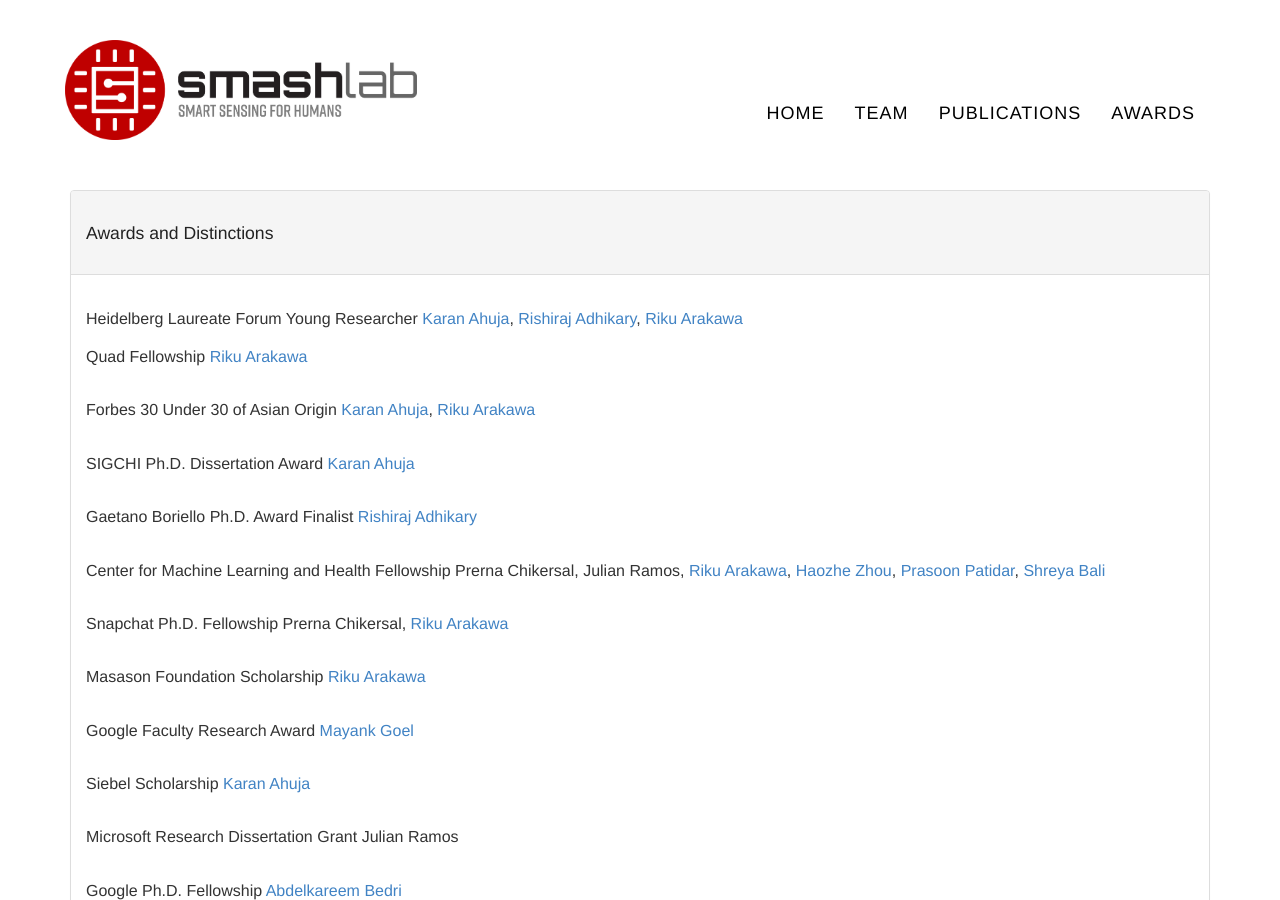
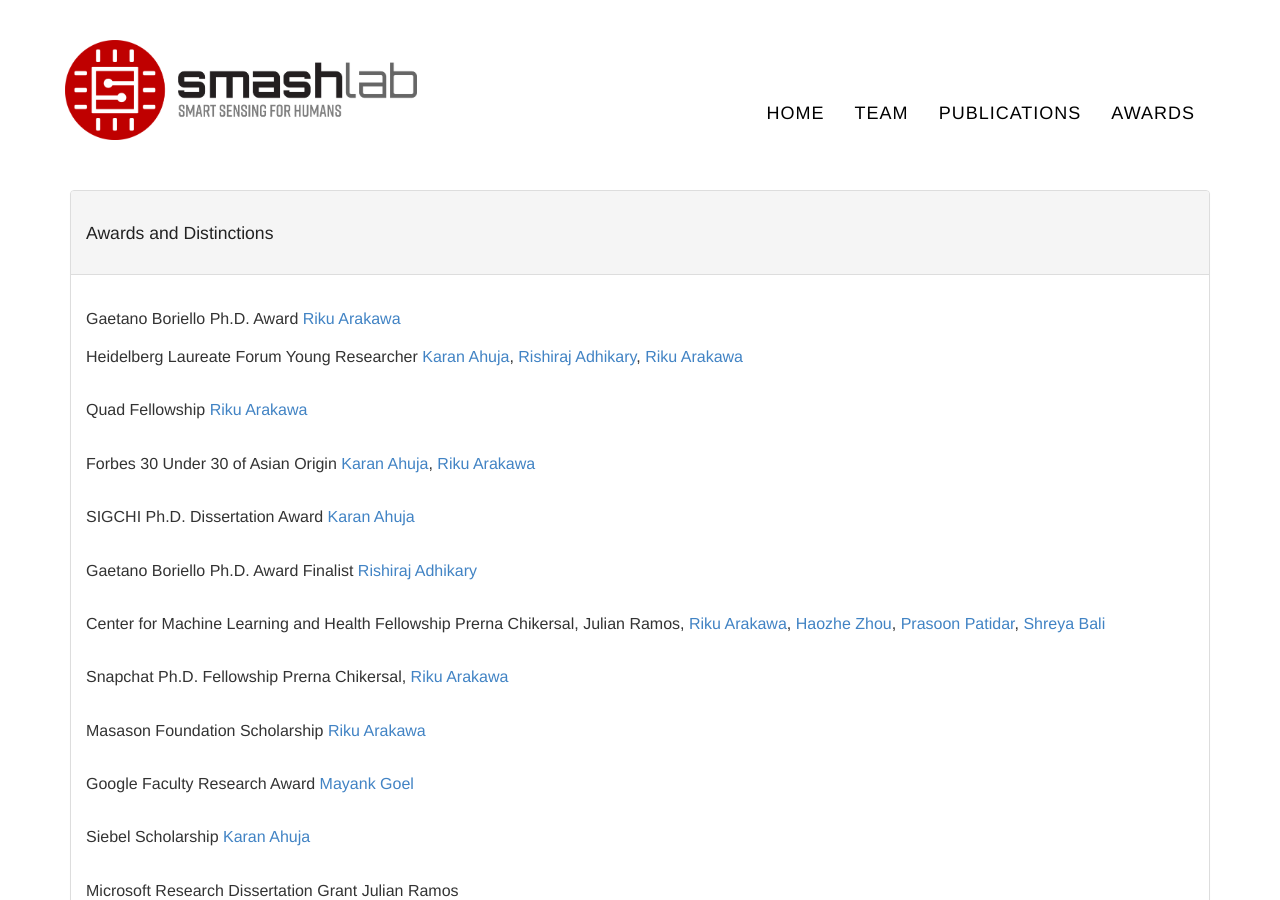
Before and after one commit to cmusmashlab/cmusmashlab.github.io, a Jekyll site: the page built from awards/index.html, in a window 1280 px wide and 900 px high. Built offline with Jekyll 4.4.1, drawn with Linux system fonts in a browser that asks for light colours; nearby versions of some CDN libraries; some web fonts are replaced.

Commit message:
Update fellowships.yml

```diff
--- a/_data/fellowships.yml
+++ b/_data/fellowships.yml
@@ -1,3 +1,6 @@
+- name: Gaetano Boriello Ph.D. Award
+  people: [arakawa]
+
 - name: Heidelberg Laureate Forum Young Researcher
   people: [ahuja,adhikary,arakawa]
 
```
